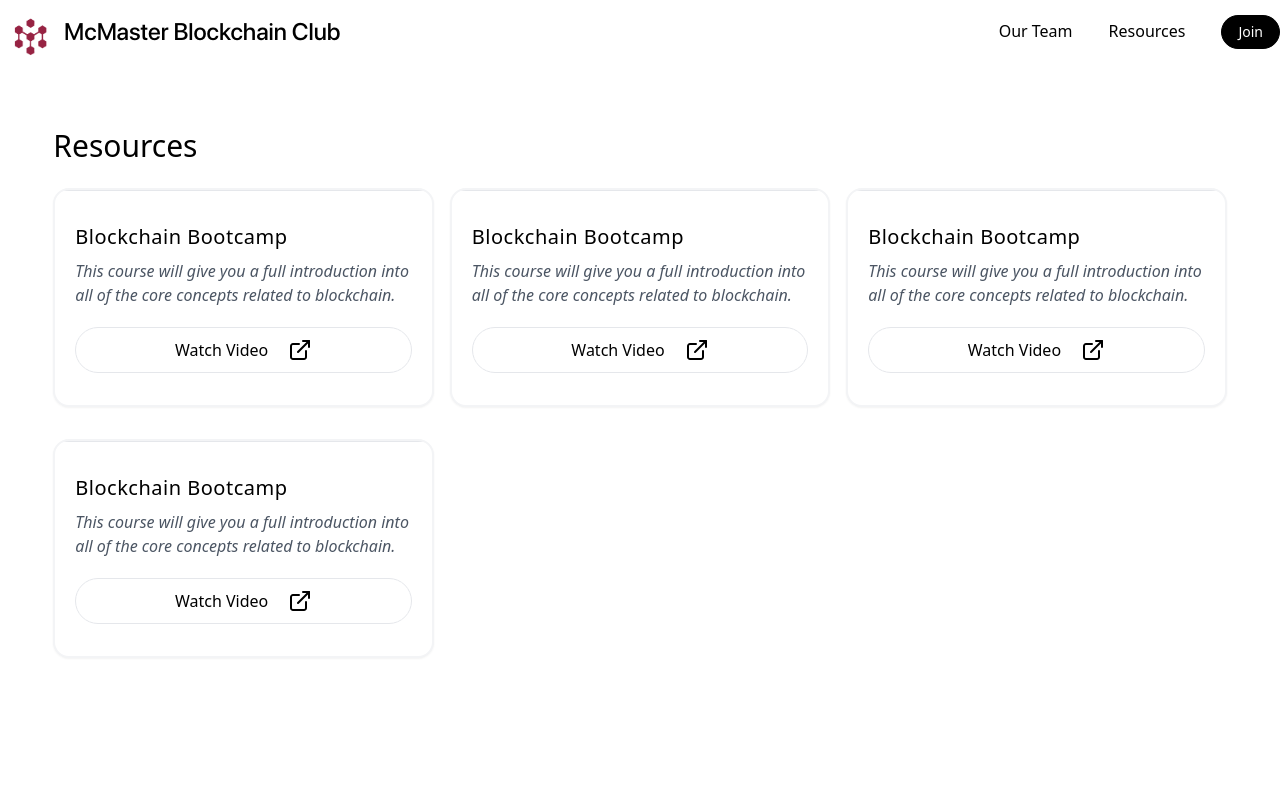
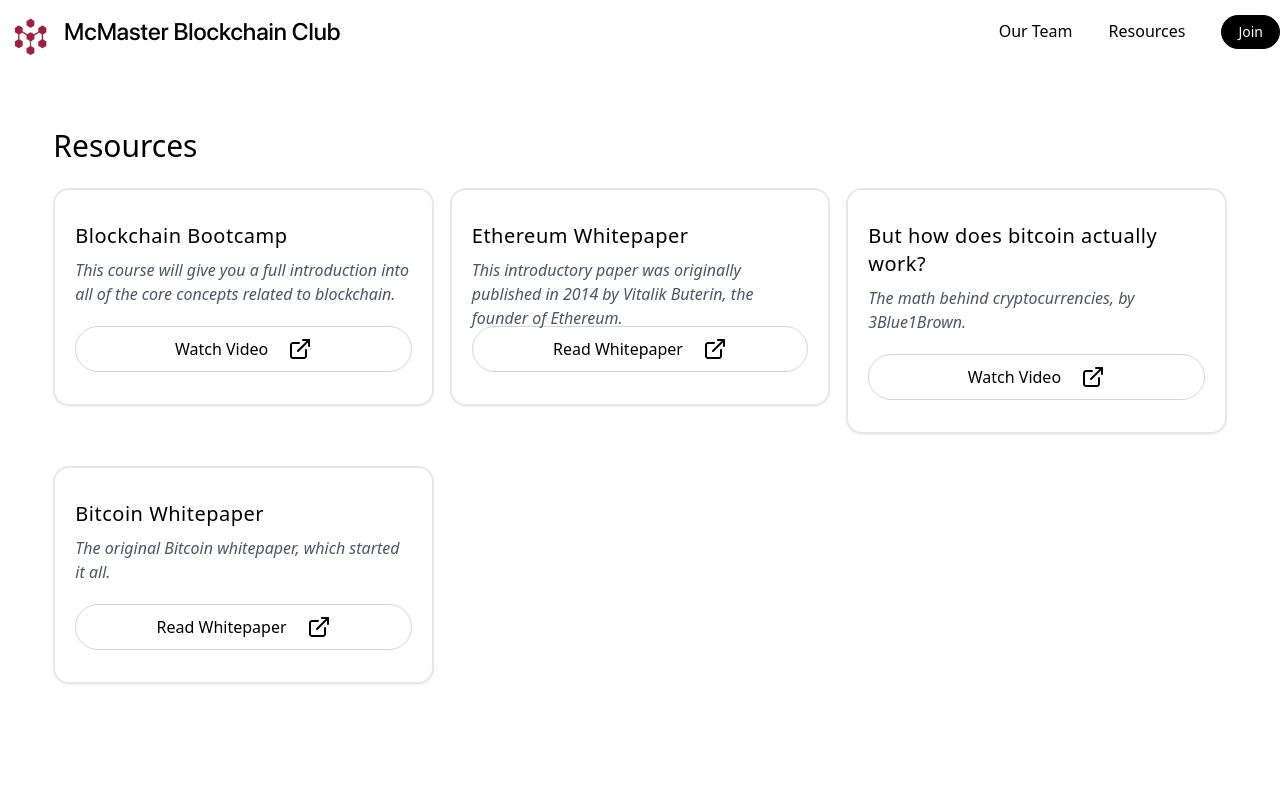
Before and after one commit to UnloadingGnat/MacBlockchainClubWebsite, a Next.js app: page /resources in a window 1280 px wide. Shown: the top 800 px of the page. Built offline with nearby package versions, Linux system fonts and the light colour scheme; no server answers.

Commit message:
Add new resources

```diff
--- a/components/layout/resourcegrid.tsx
+++ b/components/layout/resourcegrid.tsx
@@ -9,11 +9,11 @@
                 <div className="grid grid-cols-1 md:grid-cols-2 xl:grid-cols-3 gap-x-4 gap-y-8 w-full">
                     {resources.map(({ title, description, link, linkText }) => (
                         <a key={title}>
-                            <div className="rounded-2xl border-2 border-gray-100 overflow-hidden shadow-sm bg-white hover:shadow-md hover:translate-y-[-0.25rem] transition-all ease-out duration-200">
-                                    <div className="py-8 px-5 h-55 border-t border-gray-200">
+                            <div className="rounded-2xl border-2 border-gray-200 overflow-hidden shadow-sm bg-white hover:shadow-md hover:translate-y-[-0.25rem] transition-all ease-out duration-200">
+                                    <div className="py-8 px-5 h-55">
                                         <h3 className="font-cal text-xl tracking-wide">{title}</h3>
-                                        <p className="text-md italic text-gray-600 my-2">{description}</p>
-                                        <a href={link} className=" bg-white  rounded-full border border-gray-200 hover:border-black py-2.5 text-center w-full flex justify-center gap-5 mt-5">
+                                        <p className="text-md italic text-gray-600 my-2 h-[6em] md:h-[3em]">{description}</p>
+                                        <a href={link} className=" bg-white  rounded-full border border-gray-300 hover:border-black py-2.5 text-center w-full flex justify-center gap-5 mt-5">
                                             <p className="text-black">{linkText}</p>
                                             <Image src="/arrow.svg" alt={linkText} width={24} height={24} className="no-select-or-drag w-6" />
                                         </a>
--- a/constants/constants.tsx
+++ b/constants/constants.tsx
@@ -8,21 +8,21 @@
         linkText: "Watch Video",
     },
     {
-        title: "Blockchain Bootcamp",
-        description: "This course will give you a full introduction into all of the core concepts related to blockchain.",
+        title: "Ethereum Whitepaper",
+        description: "This introductory paper was originally published in 2014 by Vitalik Buterin, the founder of Ethereum.",
         link: "https://www.youtube.com/watch?v=gyMwXuJrbJQ",
+        linkText: "Read Whitepaper",
+    },
+    {
+        title: "But how does bitcoin actually work?",
+        description: "The math behind cryptocurrencies, by 3Blue1Brown.",
+        link: "https://www.youtube.com/watch?v=bBC-nXj3Ng4",
         linkText: "Watch Video",
     },
     {
-        title: "Blockchain Bootcamp",
-        description: "This course will give you a full introduction into all of the core concepts related to blockchain.",
-        link: "https://www.youtube.com/watch?v=gyMwXuJrbJQ",
-        linkText: "Watch Video",
-    },
-    {
-        title: "Blockchain Bootcamp",
-        description: "This course will give you a full introduction into all of the core concepts related to blockchain.",
-        link: "https://www.youtube.com/watch?v=gyMwXuJrbJQ",
-        linkText: "Watch Video",
+        title: "Bitcoin Whitepaper",
+        description: "The original Bitcoin whitepaper, which started it all.",
+        link: "https://bitcoin.org/bitcoin.pdf",
+        linkText: "Read Whitepaper",
     },
 ]
```
